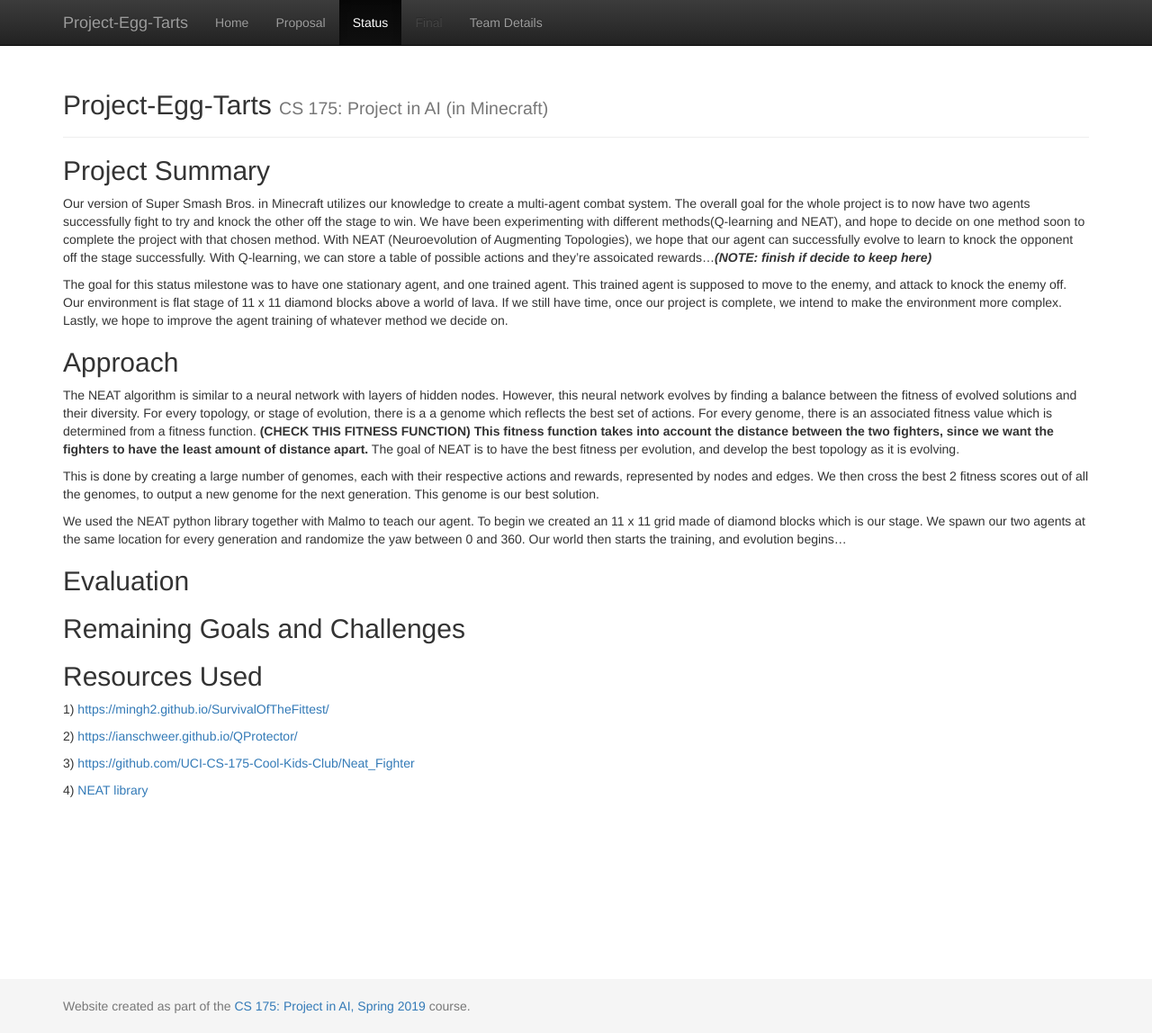
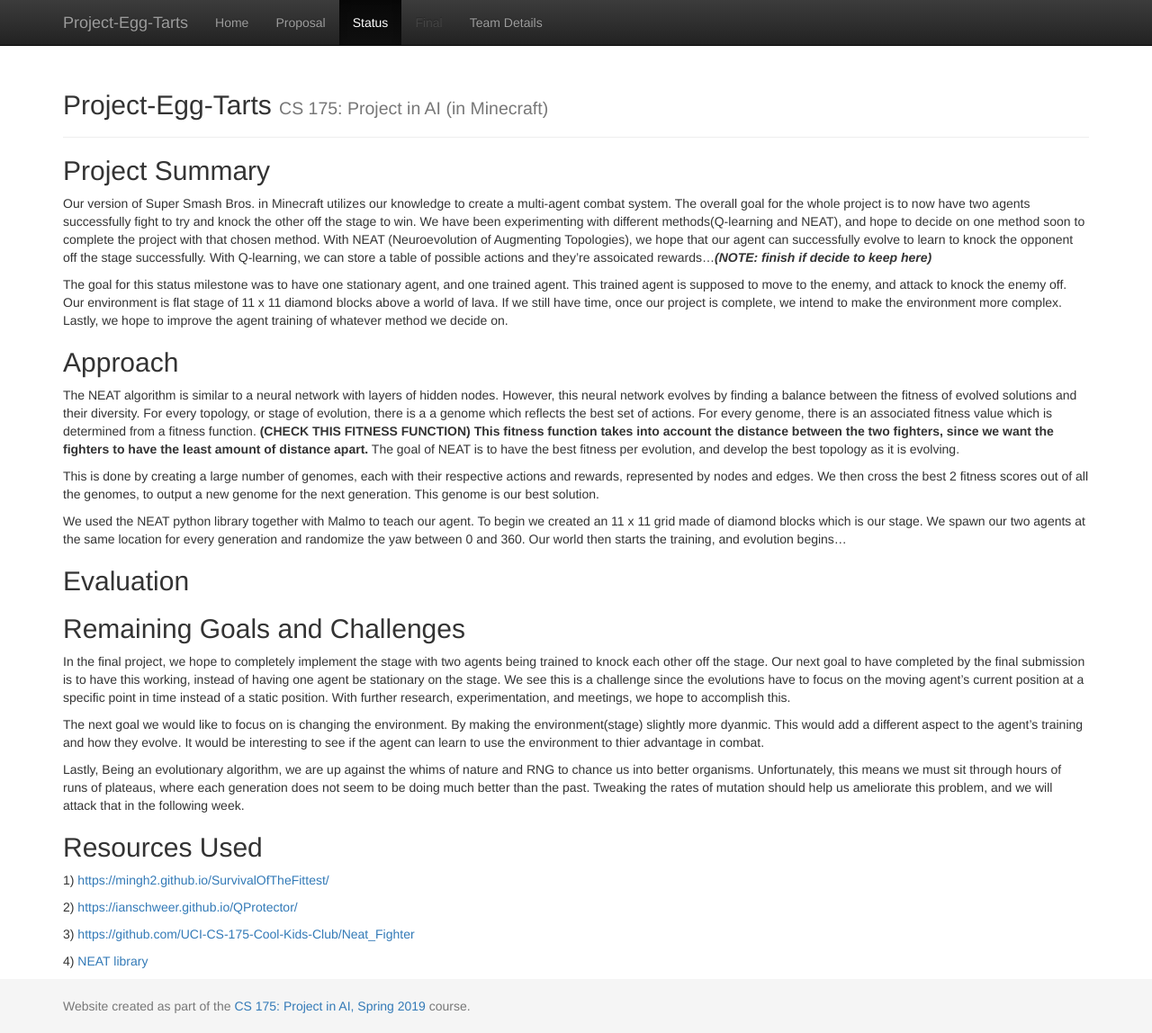
Before and after one commit to kazad123/Project_Egg_Tarts_Website, a Jekyll site: the page built from docs/status.md, in a window 1280 px wide and 1148 px high. Shown: the whole window at 90% size. Built offline with Jekyll 4.4.1, drawn with Linux system fonts in a browser that asks for light colours.

Commit message:
Update status.md

```diff
--- a/docs/status.md
+++ b/docs/status.md
@@ -21,6 +21,15 @@ We used the NEAT python library together with Malmo to teach our agent. To begin
 
 ## Remaining Goals and Challenges
 
+In the final project, we hope to completely implement the stage with two agents being trained to knock each other off the stage. Our next goal to have completed by the final submission is to have this working, instead of having one agent be stationary on the stage. We see this is a challenge since the evolutions have to focus on the moving agent's current position at a specific point in time instead of a static position. With further research, experimentation, and meetings, we hope to accomplish this.
+
+The next goal we would like to focus on is changing the environment. By making the environment(stage) slightly more dyanmic. This would add a different aspect to the agent's training and how they evolve. It would be interesting to see if the agent can learn to use the environment to thier advantage in combat.
+
+Lastly,
+Being an evolutionary algorithm, we are up against the whims of nature and RNG to chance us into better organisms. Unfortunately, this means we must sit through hours of runs of plateaus, where each generation does not seem to be doing much better than the past. Tweaking the rates of mutation should help us ameliorate this problem, and we will attack that in the following week.
+
+
+
 ## Resources Used
 1) [https://mingh2.github.io/SurvivalOfTheFittest/](https://mingh2.github.io/SurvivalOfTheFittest/)
 
```
